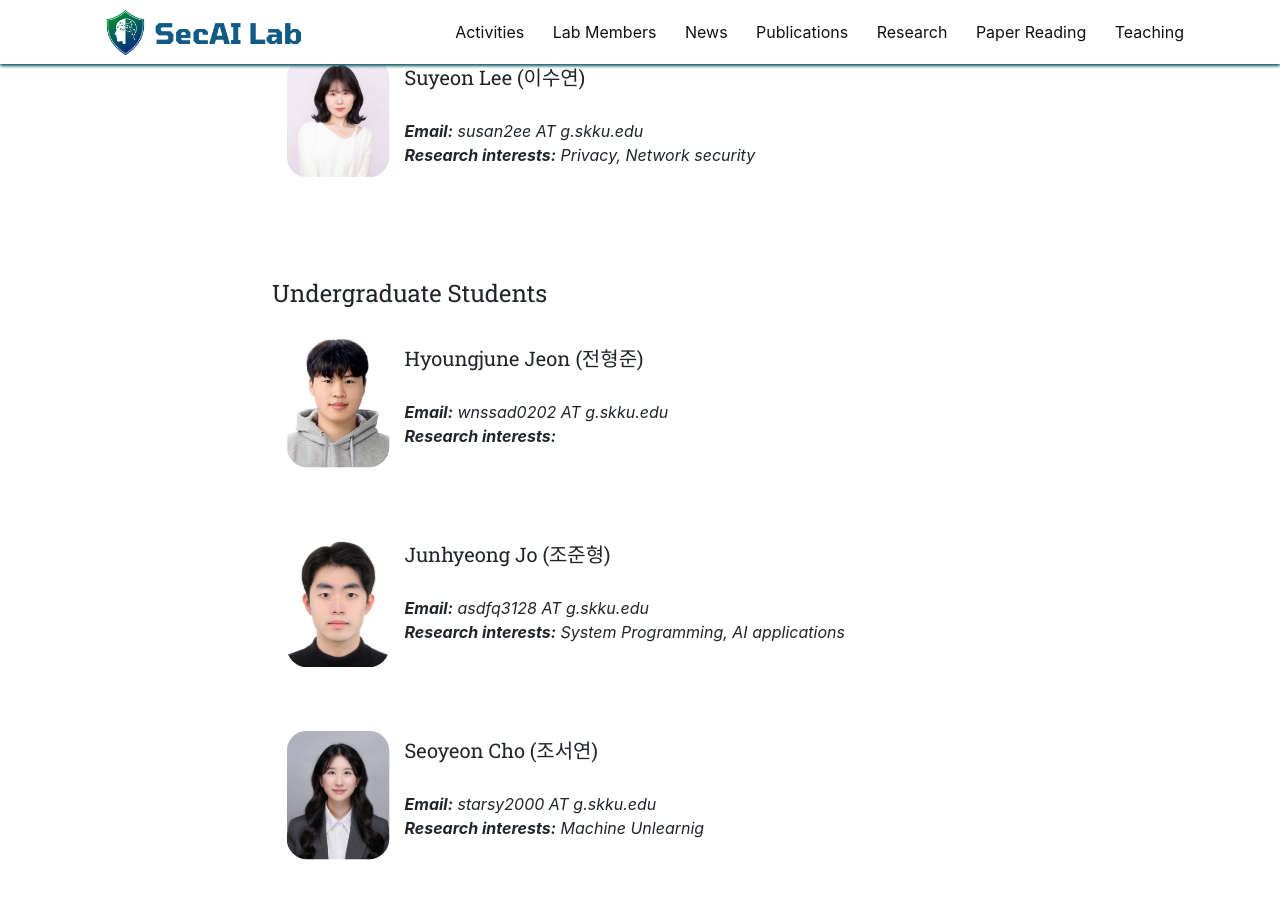
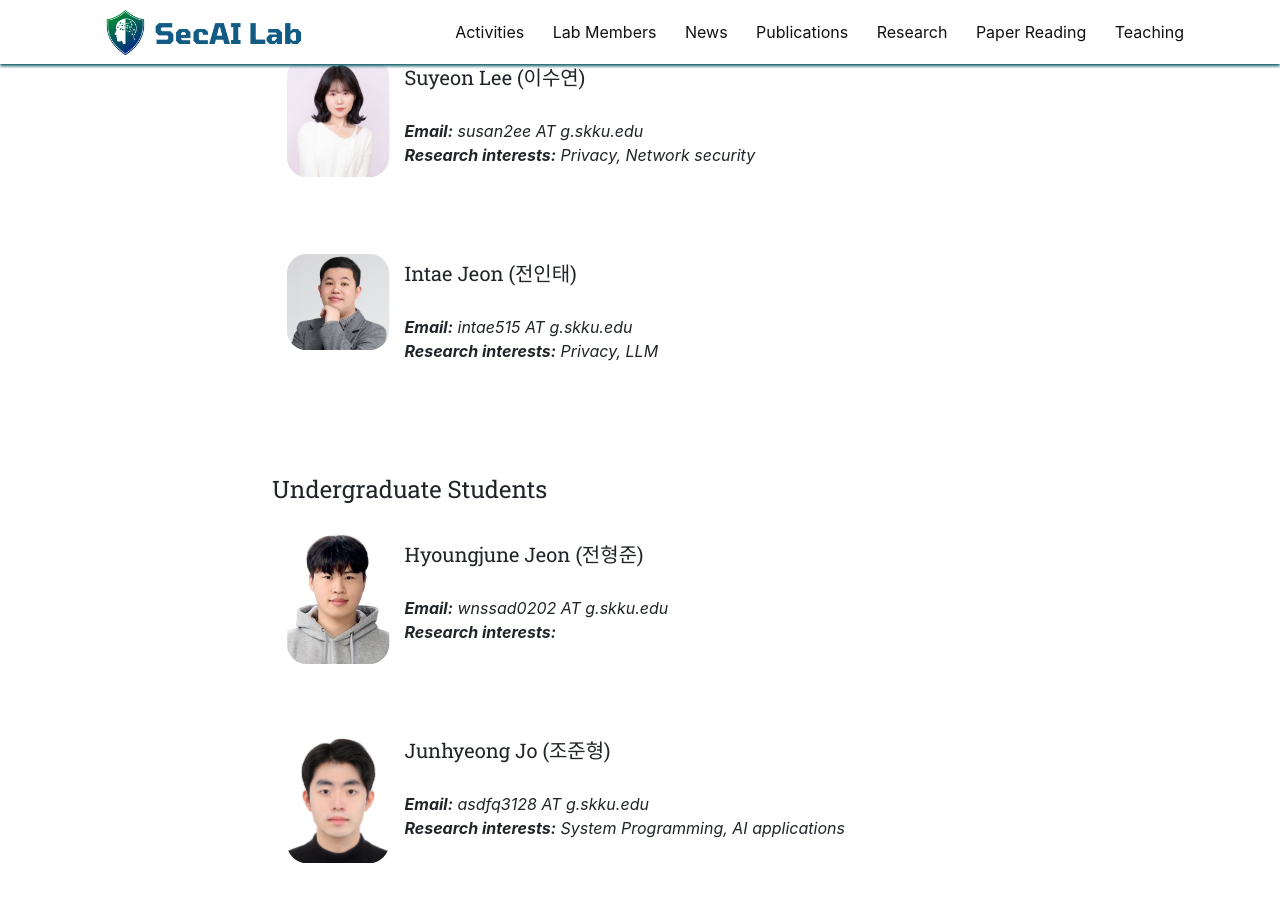
Before and after one commit to SecAI-Lab/secai-lab.github.io, a Jekyll site: the page built from pages/members.md, in a window 1280 px wide and 900 px high, scrolled down 1143 px. Built offline with Jekyll 4.4.1, drawn with Linux system fonts in a browser that asks for light colours; nearby versions of some CDN libraries.

Commit message:
intae joined

```diff
--- a/_data/msb_students.yml
+++ b/_data/msb_students.yml
@@ -21,3 +21,9 @@
   info: Master student
   email: susan2ee AT g.skku.edu
   research: Privacy, Network security
+
+- name: Intae Jeon (전인태)
+  photo: intae.jpg
+  info: Master student
+  email: intae515 AT g.skku.edu
+  research: Privacy, LLM
--- a/_data/news.yml
+++ b/_data/news.yml
@@ -1,6 +1,10 @@
+- date: Feb 28, 2024
+  headline: "Intae Jeon joined our lab, welcome!"
+  id: 0
+
 - date: Feb 26, 2024
   headline: "Suyeon Lee joined our lab, welcome!"
-  id: 0
+  id: 1
 
 - date: Feb 15, 2024
   headline: "Yuldoshkhujaev Shakhzod joined our lab, welcome!"
```
Also changed, not shown: images/members/intae.jpg (added).
